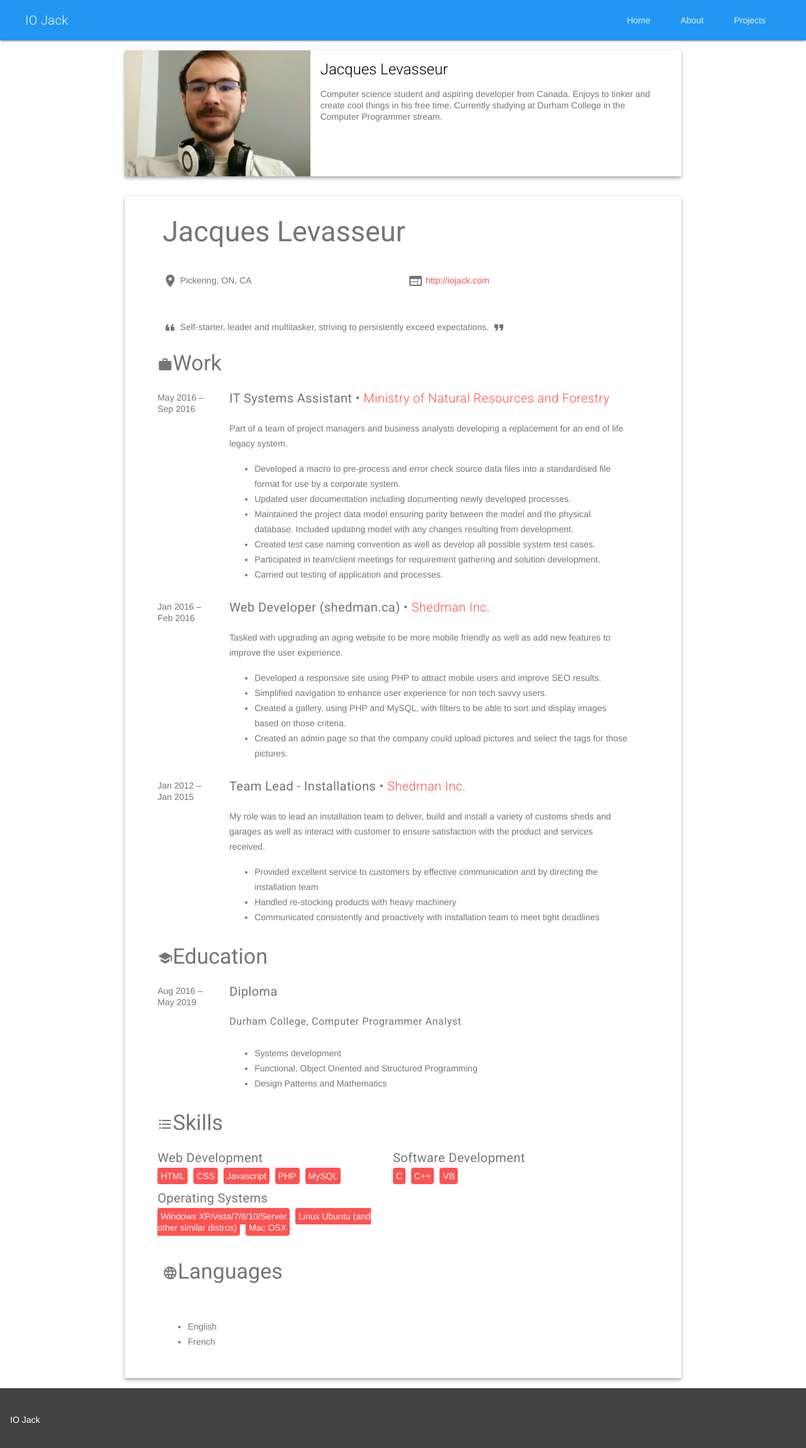
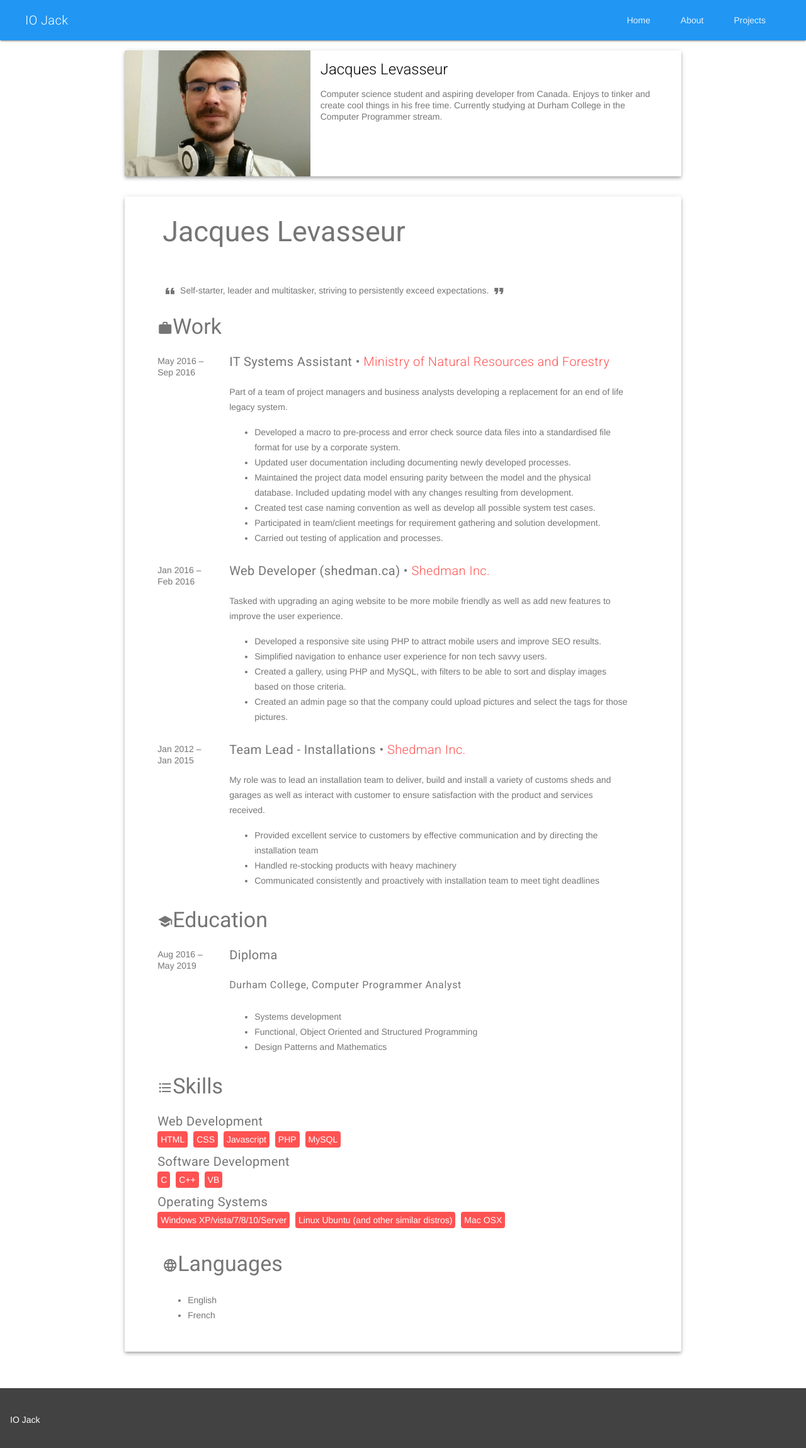
Before and after one commit to FrostByte-Dev/frostbyte-dev.github.io, a Jekyll site: the page built from about/index.html, in a window 1280 px wide. Shown: the top 2299 px of the page at 63% size. Built offline with Jekyll 4.4.1, drawn with Linux system fonts in a browser that asks for light colours; nearby versions of some CDN libraries.

Commit message:
Made a few changes to the resume.

```diff
--- a/about/index.html
+++ b/about/index.html
@@ -38,20 +38,6 @@ image: /assets/images/me.jpg
 			 <div class="mdl-grid">
 				<div class="mdl-cell mdl-cell--12-col">
 					<h2>Jacques Levasseur</h2>
-				</div>
-
-				<div class="mdl-cell mdl-cell--6-col">
-					<i class="material-icons">place</i>
-					Pickering, ON, CA
-					<br />
-					<br />
-				</div>
-				<div class="mdl-cell mdl-cell--6-col">
-					<i class="material-icons">web</i>
-					<a target="_blank" href="http://iojack.com">http://iojack.com</a>
-					<br />
-					<br />
-
 				</div>
 			 </div>
 
@@ -149,7 +135,7 @@ image: /assets/images/me.jpg
 					<h3><i class="material-icons">format_list_bulleted</i>Skills</h3>
 				</div>
 
-				<div class="mdl-cell--6-col">
+				<div class="mdl-cell--12-col">
 					<h5>Web Development</h5>
 					<span class="mdl-card__post-tag mdl-color--accent mdl-color-text--white">HTML</span>
 					<span class="mdl-card__post-tag mdl-color--accent mdl-color-text--white">CSS</span>
@@ -158,14 +144,14 @@ image: /assets/images/me.jpg
 					<span class="mdl-card__post-tag mdl-color--accent mdl-color-text--white">MySQL</span>
 				</div>
 
-				<div class="mdl-cell--6-col">
+				<div class="mdl-cell--12-col">
 					<h5>Software Development</h5>
 					<span class="mdl-card__post-tag mdl-color--accent mdl-color-text--white">C</span>
 					<span class="mdl-card__post-tag mdl-color--accent mdl-color-text--white">C++</span>
 					<span class="mdl-card__post-tag mdl-color--accent mdl-color-text--white">VB</span>
 				</div>
 
-				<div class="mdl-cell--6-col">
+				<div class="mdl-cell--12-col">
 					<h5>Operating Systems</h5>
 					<span class="mdl-card__post-tag mdl-color--accent mdl-color-text--white">Windows XP/vista/7/8/10/Server</span>
 					<span class="mdl-card__post-tag mdl-color--accent mdl-color-text--white">Linux Ubuntu (and other similar distros)</span>
@@ -176,9 +162,6 @@ image: /assets/images/me.jpg
 			<div class="mdl-grid">
 				<div class="mdl-cell mdl-cell--12-col">
 					<h3><i class="material-icons">language</i>Languages</h3>
-				</div>
-
-				<div class="mdl-cell mdl-cell--12-col">
 					<ul>
 						<li>English</li>
 						<li>French</li>
```
